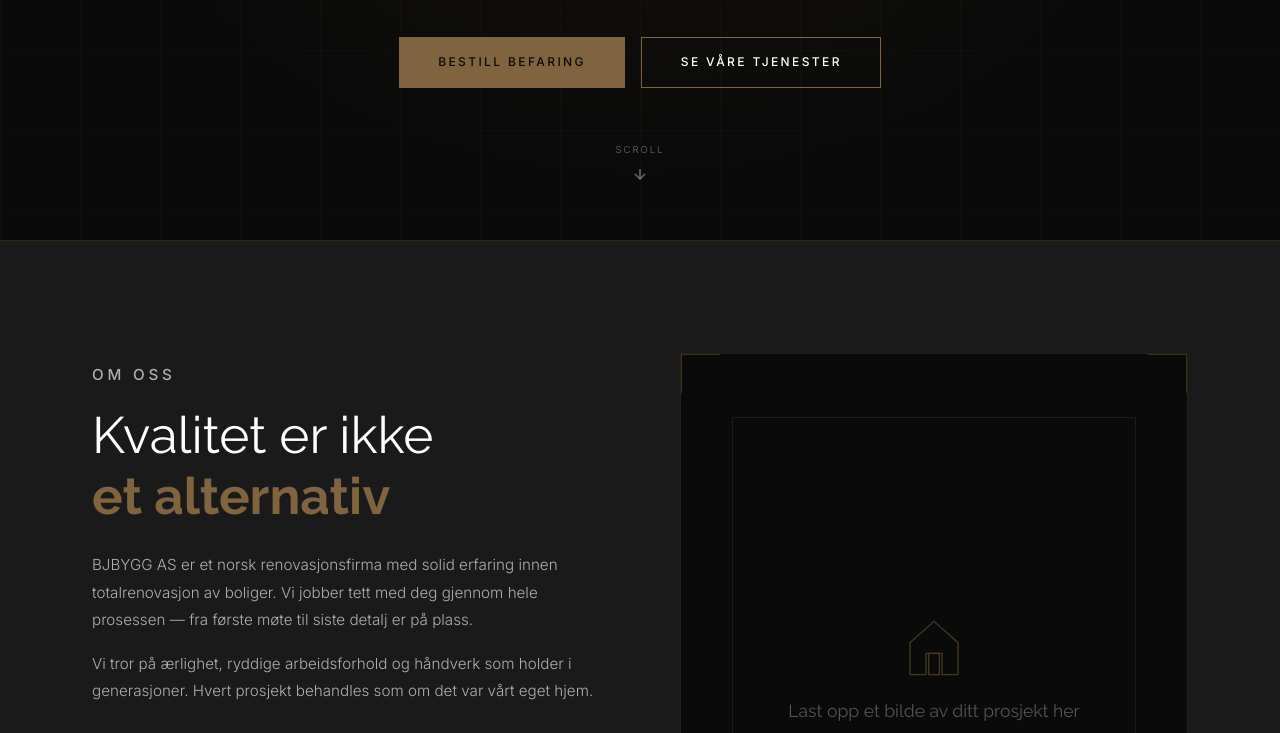
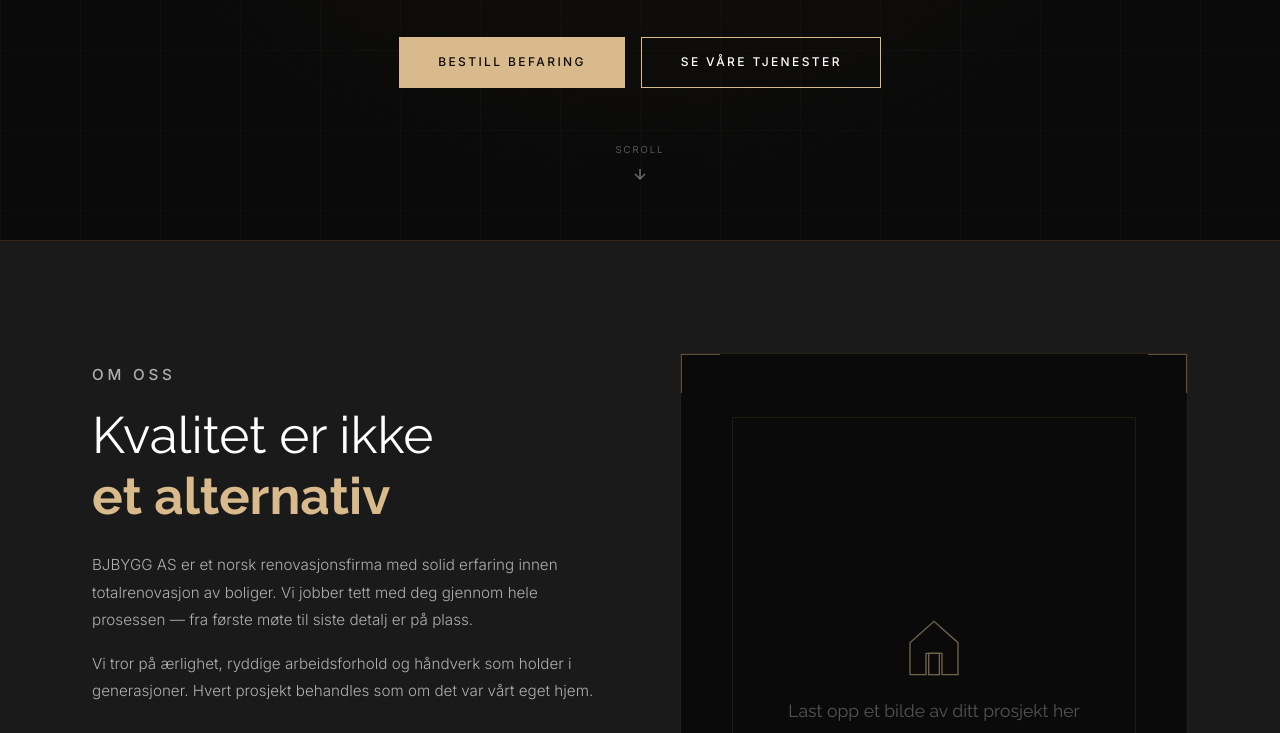
Before and after one commit to vuksa0/Boring-sajt, a website: page index.html in a window 1280 px wide. Shown: the part 910-1643 px from the top of the page. Drawn offline with Linux system fonts and the light colour scheme.

Commit message:
Try accent color #d9ba8c

```diff
--- a/index.html
+++ b/index.html
@@ -15,8 +15,8 @@
     *, *::before, *::after { box-sizing: border-box; margin: 0; padding: 0; }
 
     :root {
-      --gold:      #80643f;
-      --gold-light:#9a7a4e;
+      --gold:      #d9ba8c;
+      --gold-light:#e8d0a8;
       --black:     #0A0A0A;
       --white:     #FFFFFF;
       --dark-grey: #1A1A1A;
```
